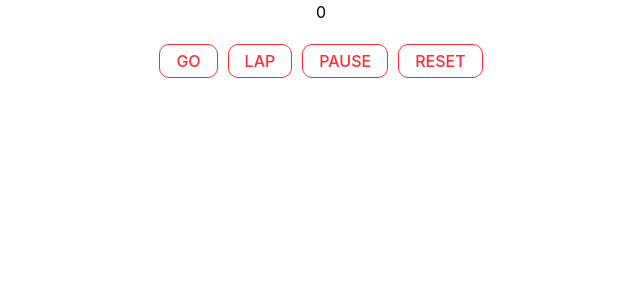
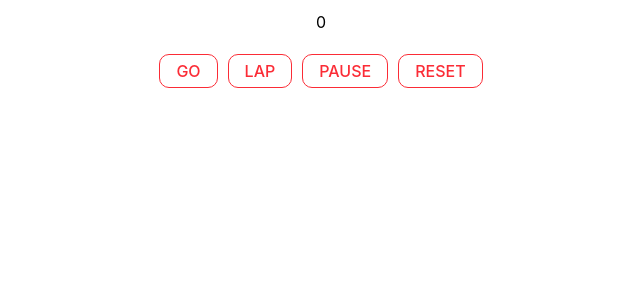
Before and after one commit to Ralchuk/Notes, a React (Vite) app: page / in a window 1280 px wide. Shown: the top 300 px of the page, without its empty margins (319-959 px from the left). Built offline with nearby package versions, Linux system fonts and the light colour scheme.

Commit message:
done  lab 6...

```diff
--- a/src/lab/TimerLab.tsx
+++ b/src/lab/TimerLab.tsx
@@ -100,7 +100,7 @@ const TimerLab = () => {
     },[state.isRunning]);
 
     return (
-        <div className="flex flex-col gap-[10px] items-center font-[Roboto, sans-serif] font-normal ">
+        <div className="flex flex-col gap-[10px] pt-[10px] items-center font-[Roboto, sans-serif] font-normal ">
             <p>{state.time}</p>
             <div>
                 {state.lap.map((item, index) => (
```
